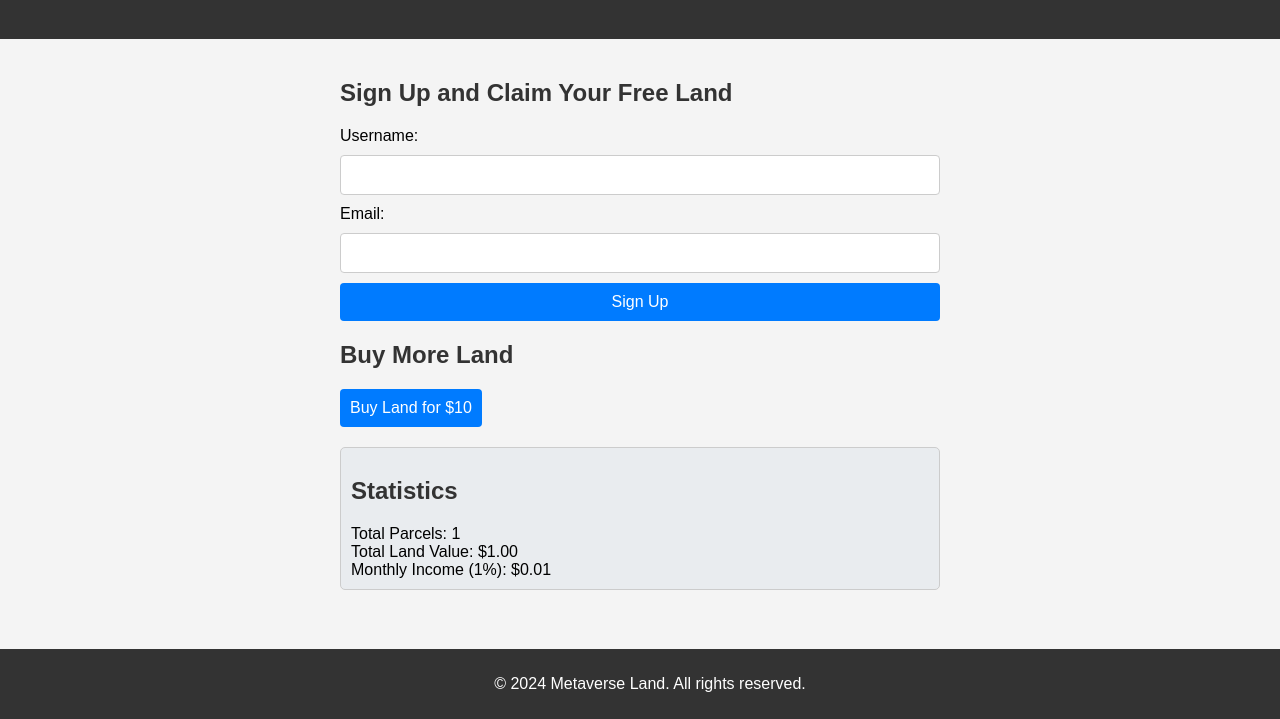
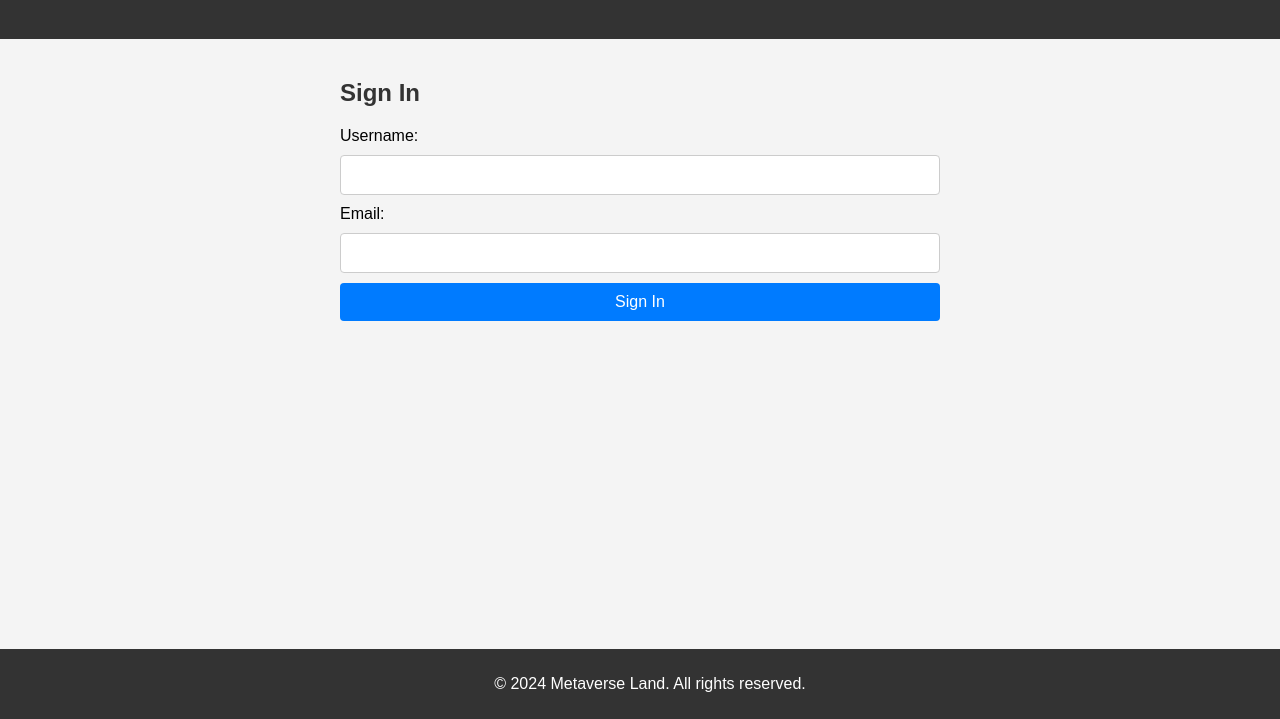
Before and after one commit to Goof-Mu/Emu-Earth, a plain HTML site: page index.html in a window 1280 px wide. Shown: the part 81-800 px from the top of the page. Drawn offline with Linux system fonts and the light colour scheme.

Commit message:
Update index.html

```diff
--- a/index.html
+++ b/index.html
@@ -81,6 +81,10 @@
         .stats p {
             margin: 0;
         }
+
+        #claim-land-button {
+            margin-top: 10px;
+        }
     </style>
 </head>
 <body>
@@ -89,23 +93,22 @@
     </header>
     <main>
         <section id="signup-section">
-            <h2>Sign Up and Claim Your Free Land</h2>
+            <h2>Sign In</h2>
             <form id="signup-form">
                 <label for="username">Username:</label>
                 <input type="text" id="username" name="username" required>
                 <label for="email">Email:</label>
                 <input type="email" id="email" name="email" required>
-                <button type="submit">Sign Up</button>
+                <button type="submit">Sign In</button>
             </form>
-            <p id="success-message" class="hidden">Sign up successful! You have been assigned free land worth $1.</p>
+            <p id="success-message" class="hidden">Sign in successful! You can now claim land.</p>
         </section>
-        <section id="buy-land-section">
-            <h2>Buy More Land</h2>
-            <button id="buy-land-button">Buy Land for $10</button>
-            <p id="purchase-message" class="hidden">Thank you for your purchase!</p>
+        <section id="land-section" class="hidden">
+            <h2>Claim More Land</h2>
+            <button id="claim-land-button">Claim Land for $1</button>
         </section>
-        <section class="stats">
-            <h2>Statistics</h2>
+        <section class="stats hidden">
+            <h2>Your Statistics</h2>
             <p id="total-land">Total Parcels: 1</p>
             <p id="total-value">Total Land Value: $1.00</p>
             <p id="monthly-income">Monthly Income (1%): $0.01</p>
@@ -116,17 +119,17 @@
     </footer>
     <script>
         document.addEventListener("DOMContentLoaded", () => {
-            let totalLand = 1; // Free land included
+            let totalLand = 1; // Starts with 1 free parcel
             let totalValue = 1; // $1 for the free parcel
 
+            const signupForm = document.getElementById("signup-form");
             const successMessage = document.getElementById("success-message");
-            const purchaseMessage = document.getElementById("purchase-message");
+            const landSection = document.getElementById("land-section");
+            const claimLandButton = document.getElementById("claim-land-button");
+            const statsSection = document.querySelector(".stats");
             const totalLandElement = document.getElementById("total-land");
             const totalValueElement = document.getElementById("total-value");
             const monthlyIncomeElement = document.getElementById("monthly-income");
-
-            const signupForm = document.getElementById("signup-form");
-            const buyLandButton = document.getElementById("buy-land-button");
 
             // Update statistics
             function updateStats() {
@@ -136,18 +139,19 @@
                 monthlyIncomeElement.textContent = `Monthly Income (1%): $${monthlyIncome}`;
             }
 
-            // Handle signup
+            // Handle sign-in
             signupForm.addEventListener("submit", (event) => {
                 event.preventDefault();
                 successMessage.classList.remove("hidden");
+                landSection.classList.remove("hidden");
+                statsSection.classList.remove("hidden");
                 updateStats();
             });
 
-            // Handle land purchase
-            buyLandButton.addEventListener("click", () => {
+            // Handle land claim
+            claimLandButton.addEventListener("click", () => {
                 totalLand++;
-                totalValue += 10; // Each additional parcel costs $10
-                purchaseMessage.classList.remove("hidden");
+                totalValue += 1; // Each parcel costs $1
                 updateStats();
             });
 
```
